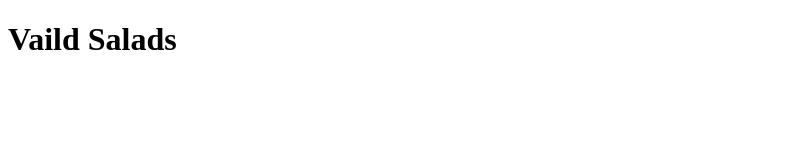
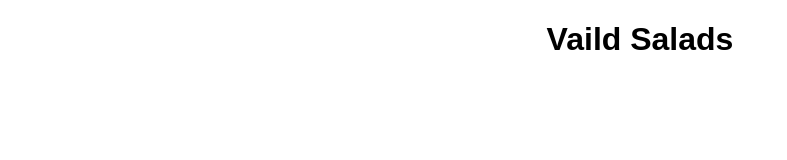
Before and after one commit to Merik-K/group-westmec, a plain HTML site: page website project/VS.html in a window 1280 px wide. Shown: the whole page, without its empty margins (0-787 px from the left). Drawn offline with Linux system fonts and the light colour scheme.

Commit message:
CSS Changes
I added the css link to the html header. I added the changes to the H1 tag and made it centered and changed the font to arial.

```diff
--- a/website project/VS.css
+++ b/website project/VS.css
@@ -0,0 +1,7 @@
+body {
+    background-color: white;
+}
+h1 {
+    text-align: center;
+    font-family: Arial, Helvetica, sans-serif;
+}
--- a/website project/VS.html
+++ b/website project/VS.html
@@ -5,6 +5,7 @@
     <meta http-equiv="X-UA-Compatible" content="IE=edge">
     <meta name="viewport" content="width=device-width, initial-scale=1.0">
     <title>Document</title>
+    <link rel="stylesheet" href="VS.css">
 </head>
 <body>
     <h1>Vaild Salads</h1>
```
